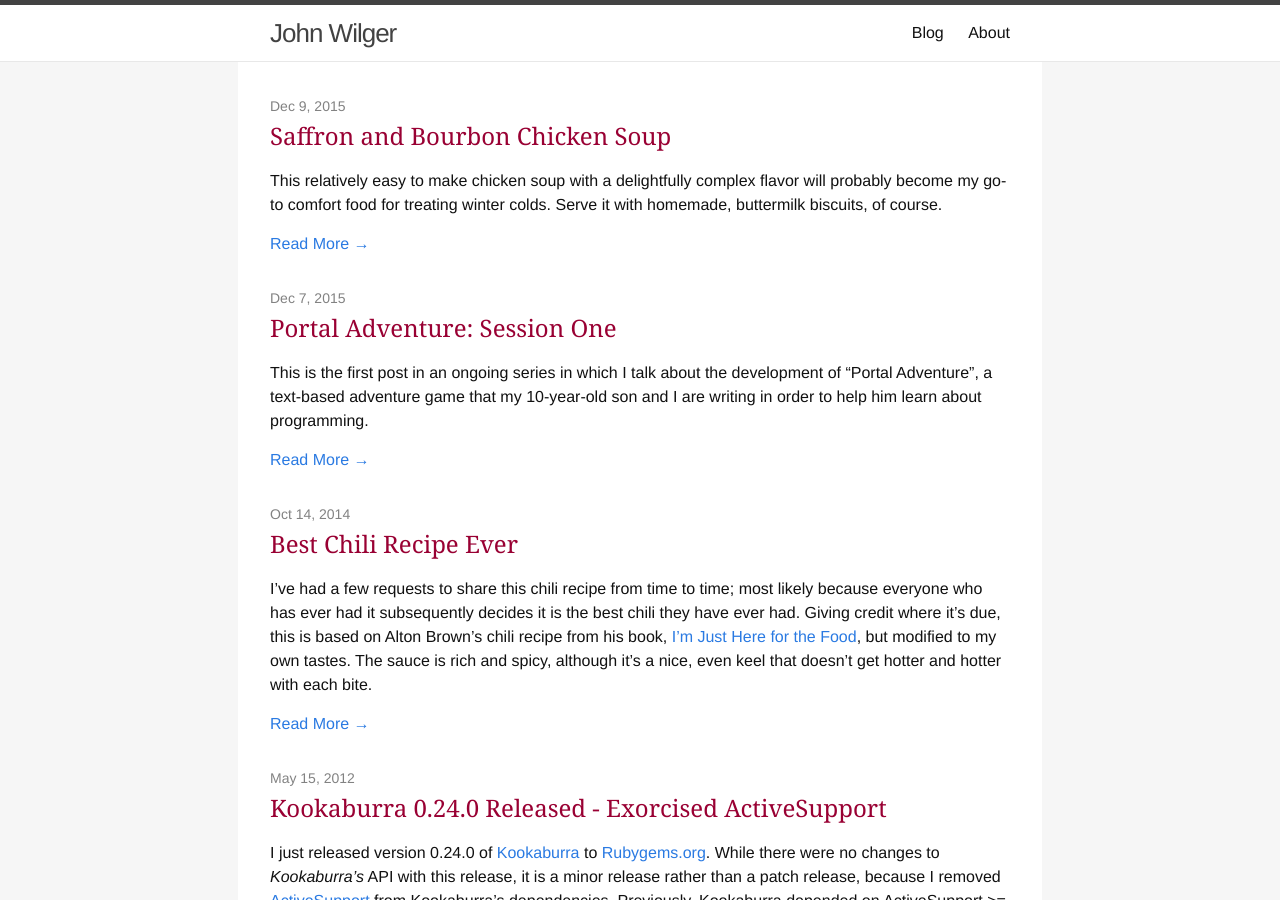
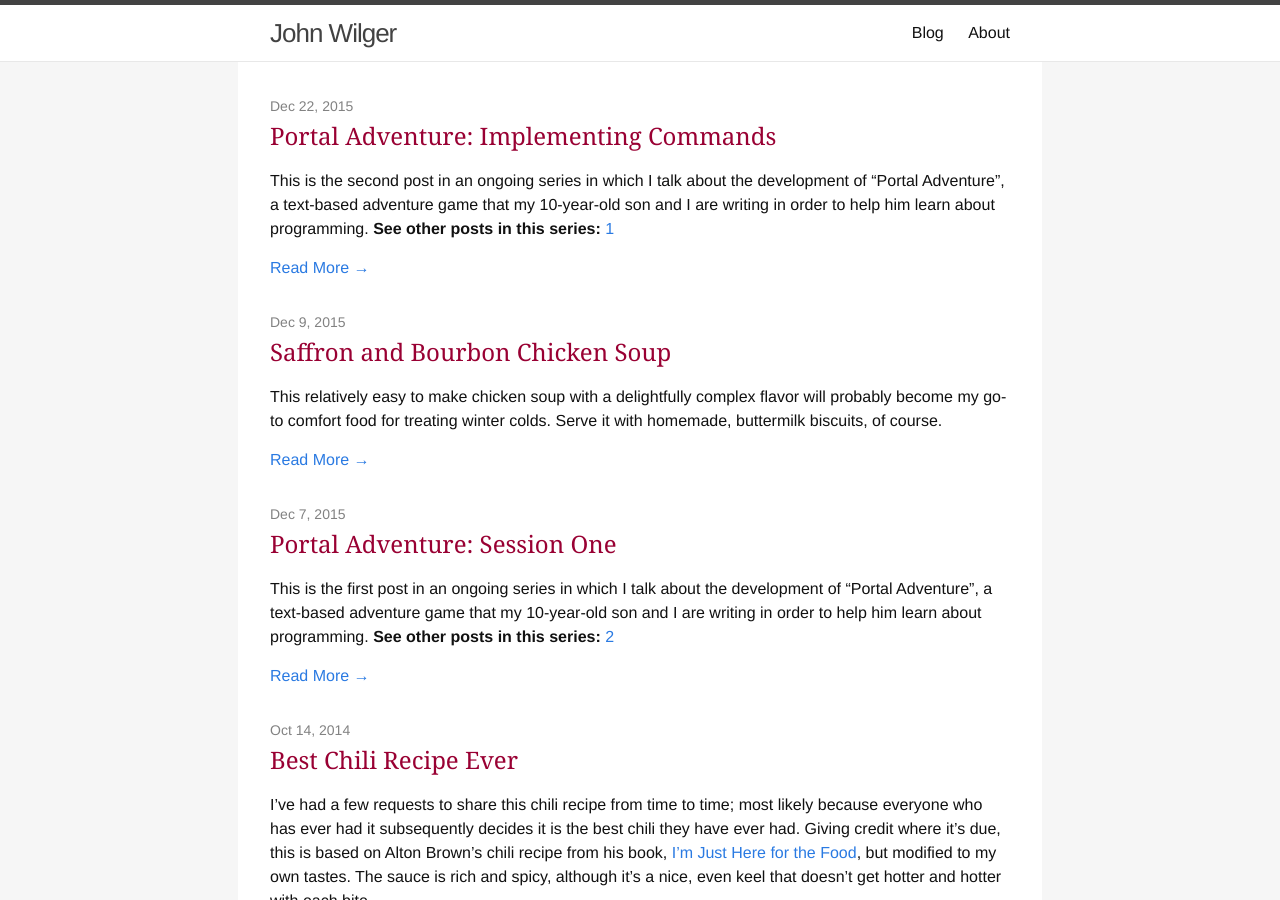
Before and after one commit to jwilger/jwilger.github.io, a Jekyll site: the page built from index.html, in a window 1280 px wide and 900 px high. Built offline with Jekyll 4.4.1, drawn with Linux system fonts in a browser that asks for light colours; Markdown is read by kramdown in place of the engine named in the settings; the list of posts is cut into pages by our own code; some of the changed lines change nothing that is shown.

Commit message:
Adds post on session 2 of portal adventure programming

````diff
--- a/_posts/2015-12-07-Portal-Adventure-Session-One.markdown
+++ b/_posts/2015-12-07-Portal-Adventure-Session-One.markdown
@@ -2,10 +2,12 @@
 title: "Portal Adventure: Session One"
 date: 2015-12-07T10:36:28-0800
 excerpt: >
+
   This is the first post in an ongoing series in which I talk about the
   development of "Portal Adventure", a text-based adventure game that my
   10-year-old son and I are writing in order to help him learn about
-  programming.
+  programming. **See other posts in this series:**
+  [2](/2015/12/22/portal-adventure-implementing-commands.html)
 
 ---
 
--- /dev/null
+++ b/_posts/2015-12-22-portal-adventure-implementing-commands.md
@@ -0,0 +1,176 @@
+---
+title: "Portal Adventure: Implementing Commands"
+excerpt: >
+
+  This is the second post in an ongoing series in which I talk about the
+  development of "Portal Adventure", a text-based adventure game that my
+  10-year-old son and I are writing in order to help him learn about
+  programming. **See other posts in this series:**
+  [1](/2015/12/07/Portal-Adventure-Session-One.html)
+
+---
+
+Yesterday, Lachlan and I finally got a chance to sit down for a little
+while and work on our game a bit more. As I mentioned in [my previous
+post in this series][post-1], we left off with the ability to launch the
+program, which outputs a description of the character's starting
+location and then immediately exits. The next feature we are implementing is
+the ability for the player to issue the `look` and `quit` commands.
+
+In our code from last time, we created a `Universe` object that
+ultimately holds the state of the running game, and the command-line
+script invokes the `Universe#run` method to set things in action. We
+also inject a `PlayerInterface` object into the `Universe`, which allows
+the game to send its output to the user and, eventually, to receive
+input *from* the user.
+
+At this point, our `Universe#run` method looks like this:
+
+```ruby
+def run
+  active_character.inspect_location(tell: player_interface)
+end
+```
+
+And the specs covering it:
+
+```ruby
+RSpec.describe PortalAdventure::Universe do
+  subject {
+    described_class.new(player_interface: player_interface,
+                        starting_location: starting_location,
+                        default_character: default_character)
+  }
+
+  let(:player_interface) {
+    instance_double('PortalAdventure::PlayerInterface',
+                    handle_location_description: nil)
+  }
+
+  let(:starting_location) { instance_double('PortalAdventure::Location') }
+
+  let(:room_description) { "You find yourself in a vast, empty space." }
+
+  let(:first_player_character) {
+    instance_double('PortalAdventure::PlayerCharacter',
+                    inspect_location: nil)
+  }
+
+  let(:default_character) { ->(location:) { first_player_character } }
+
+  describe '#run' do
+    it 'describes the first room to the player' do
+      allow(first_player_character).to receive(:inspect_location) do |args|
+        args[:tell].handle_location_description room_description
+      end
+
+      subject.run
+      expect(player_interface).to have_received(:handle_location_description)
+        .with(room_description)
+    end
+  end
+end
+```
+
+Before we even got into writing any code to implement command input, I
+realized I didn't really care for that spec on the `#run` method. I
+*think* that it must have evolved from something else—possibly a version
+of the code before we introduced the `PlayerInterface` and we were just
+hitting `STDOUT` directly—but its current form is hiding the signal in a
+bunch of noise. All we really want to know here is that it tells the
+active character to inspect its current location, and that it provides a
+callback object along with that message. I rewrote that spec as such:
+
+```ruby
+#...
+describe '#run' do
+  it 'tells the active character to inspect its location' do
+    subject.run
+    expect(first_player_character).to have_received(:inspect_location)
+      .with(tell: player_interface)
+  end
+end
+```
+
+Much simpler! (Note that I have [RSpec configured to verify
+doubles][rspec-verify-doubles], so that it will complain if, for
+example, the `PlayerCharacter` class does not actually implement the
+`#inspect_location` instance method in the way that it is used here.)
+
+With that change out of the way, I added the next spec to describe our
+`#run` method:
+
+```ruby
+it 'tells the player interface to process the next command' do
+  subject.run
+  expect(player_interface).to have_received(:process_next_command)
+end
+```
+
+This is simplistic, and it should be immediately obvious (to those of us
+with experience) that this won't be sufficient to deal with setting up a
+program loop that processes multiple commands or to tell us what to
+actually *do* with those commands. It turns out that  sometimes the
+small steps we need to take while teaching a beginner are a good
+reminder to the rest of us that those same small steps can help us
+reason about a problem without having to hold the entire solution in our
+heads at once.
+
+The truth is, I *did* first start by trying to reason about how the main
+loop of the program might be written to process commands and know when
+to tell the player character to act versus knowing when to exit the
+game, but there were a lot of different possibilities there. I was
+floundering a bit and realized I was also quickly losing Lachlan's
+attention.  Pausing for a moment I realized that—while we may
+*eventually* need to deal with that problem—our immediate need was to
+process even a *single* command. If we focused on that first, we could
+make some visible forward progress and may also learn a bit more about
+what kind of things we will need in order to process multiple commands
+in a loop. So, the new spec above is what we decided the next smallest
+step was that we could take.
+
+At this point, I ran the specs, and we got an error message about the
+`PlayerInterface` class not implementing the `#process_next_command`
+method (thanks to that verifying double). So I slid the keyboard over in
+front of Lachlan, and said, "Yours." :-)
+
+In our previous session, I had done all of the typing (making sure to be
+quite verbose as to *why* I was doing everything), because I wanted to
+be sure we made enough progress to have a functional first step. But one
+generally learns more by doing rather than watching, so it was time for
+Lachlan to start writing the code, too. And yes, I am indoctrinating him
+young into the practice of ping-pong pairing. :-)
+
+The main area we focused on today was the concept of message-passing in
+object-oriented programming, and how it can be useful to thing of code
+such as `object.do_a_thing` as *sending a message*, `do_a_thing`, to the
+object as opposed to *calling a method*. Even though you will hear both
+interchangeably, the former encourages thinking about objects in terms of
+their responsibility rather than allowing them to just become a dumping
+ground for methods that seem to use the same set of data.
+
+Due to our short time available last night and the large amount of
+explaining I had to do, we didn't make a *ton* of progress; but after a
+few passes of the keyboard (at each change in the error message produced
+by the tests), we got back to a point where all of our specs were
+passing and we could run the program. Of course, because we took the
+smallest steps necessary to get that spec to pass, all we ended up with
+was a noop method definition in the `PlayerInterface` object:
+
+```ruby
+class PlayerInterface
+  #...
+  def process_next_command
+  end
+end
+```
+
+You can [see the code as of this point in our GitHub
+repository][current-commit] for the project.
+
+Next time we will work on getting that new method to actually process
+user input and execute the `look` command in the game.
+
+[post-1]: http://johnwilger.com/2015/12/07/Portal-Adventure-Session-One.html
+[rspec-verify-doubles]: https://relishapp.com/rspec/rspec-mocks/v/3-4/docs/verifying-doubles
+[current-commit]: https://github.com/jwilger/portal_adventure/tree/f144a97204deb9f4c32c7b4fce315e8d40c18838
````
